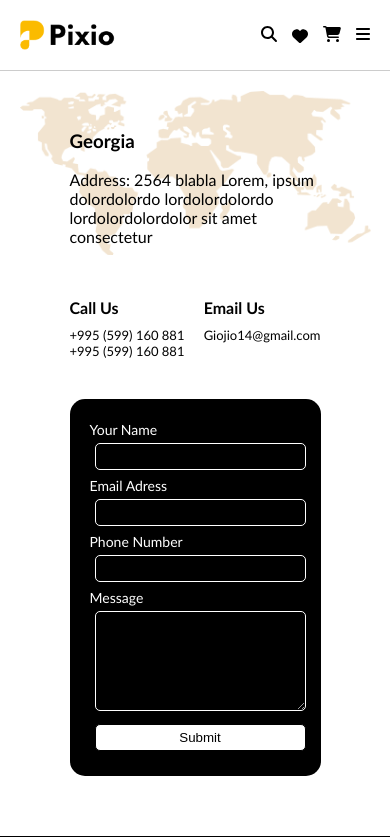
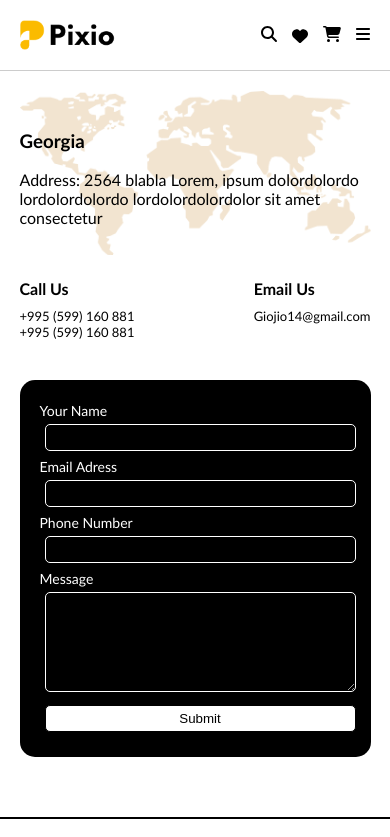
Before and after one commit to Dzzjio/dzz-shop-ecommerse, a React (Create React App) app: page /contact in a window 390 px wide. Shown: the top 837 px of the page. Built offline with nearby package versions, Linux system fonts and the light colour scheme.

Commit message:
add breakpoints to contact page and fix horisontal scroll bug

```diff
--- a/src/components/partials/contact/styled.ts
+++ b/src/components/partials/contact/styled.ts
@@ -1,3 +1,4 @@
+import { Breakpoints } from "constantss";
 import styled from "styled-components";
 
 export const StyledContactContainer = styled.div`
@@ -8,10 +9,10 @@ export const StyledContactContainer = styled.div`
 `
 
 export const LeftStyledContactContainer = styled.div`
-    width: 400px;
+    max-width: 400px;
 
-    @media (max-width: 1300px) {
-        margin: 20px 50px;
+    @media (max-width: ${Breakpoints.tablet}) {
+        margin: 20px auto;
     }
 
     & > p {
@@ -80,14 +81,10 @@ export const LeftStyledContactContainer = styled.div`
 export const RightStyledContactContainer = styled.div`
     max-width: 900px;
     position: absolute;
-    right: -100px;
-
-    @media (max-width: 1500px) {
-        right: 0;
-    }
-
+    right: 0;
     overflow: hidden;
     z-index: -1;
+
     & > img {
         width: 100%;
         height: auto;
@@ -102,7 +99,7 @@ export const RightStyledContactContainer = styled.div`
         -webkit-text-stroke: 1px #ccc;
         text-stroke: 1px #ccc;
 
-        @media (max-width: 1250px) {
+        @media (max-width: ${Breakpoints.tabletland}) {
             display: none;
         }
     }
@@ -111,7 +108,7 @@ export const RightStyledContactContainer = styled.div`
         width: 20px;
         position: absolute;
 
-        @media (max-width: 850px) {
+        @media (max-width: ${Breakpoints.tabletland}) {
             display: none;
         }
     }
```
